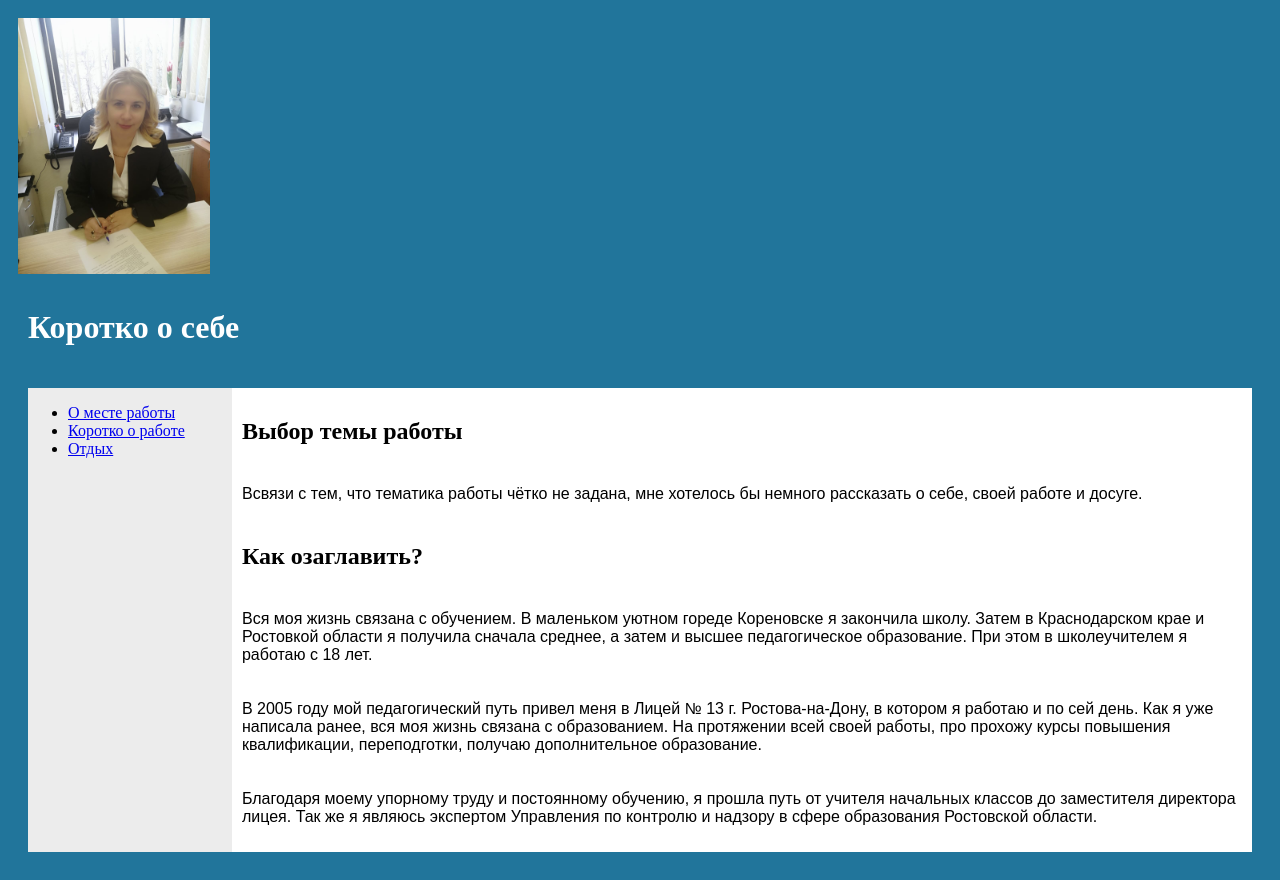
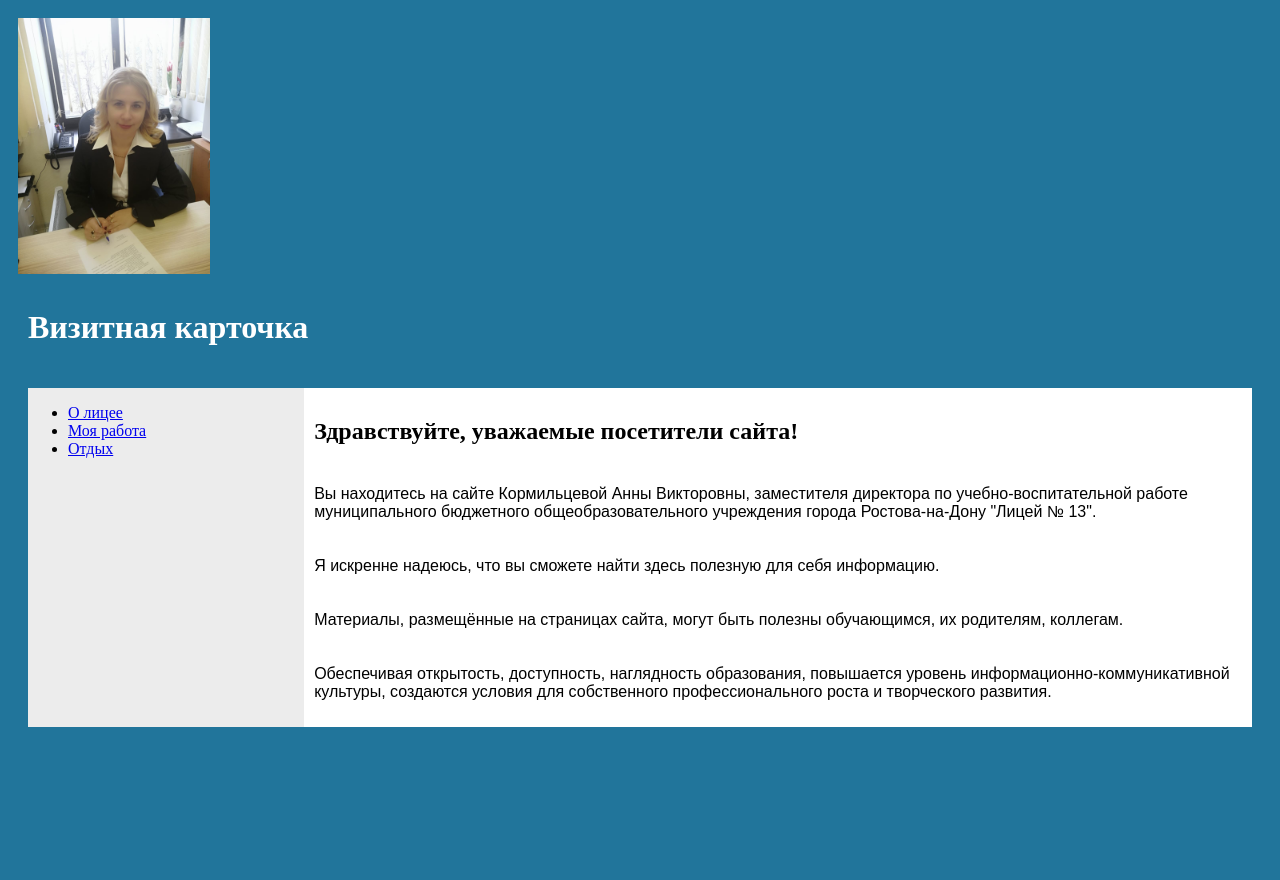
Before and after one commit to akormilceva/akormilceva.github.io, a plain HTML site: page index.html in a window 1280 px wide. After the commit the page ends 800 px from the top, so only its background shows below. Drawn offline with Linux system fonts and the light colour scheme.

Commit message:
Исправлены опечатки, изменён текст

```diff
--- a/index.html
+++ b/index.html
@@ -7,27 +7,24 @@
 <body>
 	<header>
 	<img width="192" height="256" src="AV.JPG">
-	<h1>Коротко о себе</h1>
+	<h1>Визитная карточка</h1>
 	</header>
 	<div id="flex">
 		<nav>
 			<ul>
-				<li><a href="Licej.html">О месте работы</a></li>
-				<li><a href="rabota.html">Коротко о работе</a></li>
+				<li><a href="Licej.html">О лицее</a></li>
+				<li><a href="rabota.html">Моя работа</a></li>
 				<li><a href="Otdih.html">Отдых</a></li>
 			</ul>
 		</nav>
 		<main>
-			<h2>Выбор темы работы</h2>
-			<p>	Всвязи с тем, что тематика работы чётко не задана, мне хотелось бы немного рассказать о себе, своей работе и досуге.</p>
-			<h2>Как озаглавить?</h2>
-			<p>	Вся моя жизнь связана с обучением. В маленьком уютном гореде Кореновске я закончила школу. Затем в Краснодарском крае и Ростовкой области
-			я получила сначала среднее, а затем и высшее педагогическое образование. При этом в школеучителем я работаю с 18 лет.</p>
-			<p>В 2005 году мой педагогический путь привел меня в Лицей № 13 г. Ростова-на-Дону, в котором я работаю и по сей день.
-			Как я уже написала ранее, вся моя жизнь связана с образованием. На протяжении всей своей работы, про прохожу курсы повышения квалификации,
-			переподготки, получаю дополнительное образование.</p>
-			<p> Благодаря моему упорному труду и постоянному обучению, я прошла путь от учителя начальных классов до заместителя директора лицея. Так же я являюсь экспертом Управления по контролю и надзору в сфере
-			образования Ростовской области.</p>
+			<h2>Здравствуйте, уважаемые посетители сайта!</h2>
+			<p>Вы находитесь на сайте Кормильцевой Анны Викторовны, заместителя директора по учебно-воспитательной работе муниципального бюджетного общеобразовательного
+			учреждения города Ростова-на-Дону "Лицей № 13".</p>
+			<p>Я искренне надеюсь, что вы сможете найти здесь полезную для себя информацию.</p>
+			<p>Материалы, размещённые на страницах сайта, могут быть полезны обучающимся, их родителям, коллегам.</p>
+			<p>Обеспечивая открытость, доступность, наглядность образования, повышается уровень информационно-коммуникативной культуры, создаются условия для собственного
+			профессионального роста и творческого развития.</p>
 		</main>
 	</div>
 </body>
```
Also changed, not shown: Licej.html (+11 -12 lines), Otdih.html (+5 -4 lines), rabota.html (+4 -4 lines).
